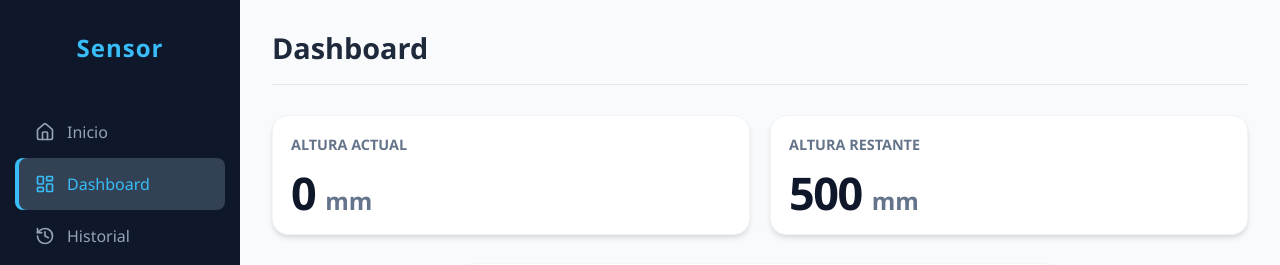
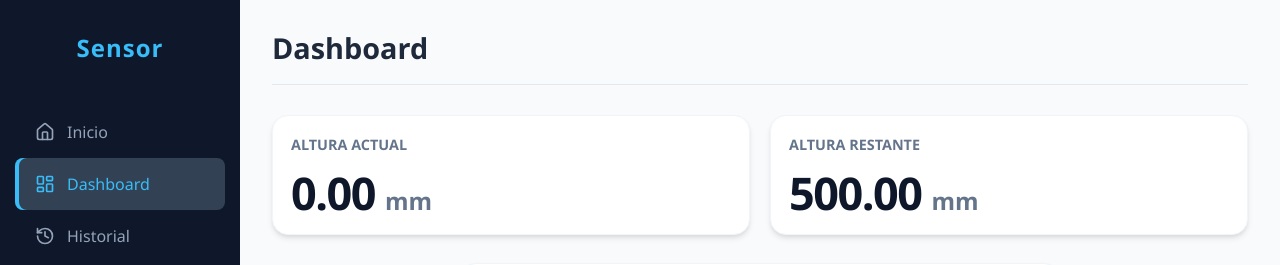
Before and after one commit to Antoovar/tesis_sensor, a React (Vite) app: page /dashboard in a window 1280 px wide. Shown: the top 265 px of the page. Built offline with nearby package versions, Linux system fonts and the light colour scheme; no server answers; the database is empty.

Commit message:
decimales

```diff
--- a/src/pages/Dashboard.jsx
+++ b/src/pages/Dashboard.jsx
@@ -51,6 +51,7 @@ function Dashboard() {
 
   const alturaMax = 500;
   const MAX_PUNTOS_GRAFICO = 90000;
+
   const opcionesHora = [
     "00:00",
     "01:00",
@@ -118,6 +119,14 @@ function Dashboard() {
     if (num < 0 || num > alturaMax) return null;
 
     return num;
+  }
+
+  function formatNumber(value, decimals = 2) {
+    const num = Number(value);
+
+    if (!Number.isFinite(num)) return "0";
+
+    return num.toFixed(decimals);
   }
 
   function formatTimestampFromDate(fecha) {
@@ -392,7 +401,7 @@ function Dashboard() {
         <div className="dashboard-card-wrap">
           <SensorCard
             titulo="Altura actual"
-            valor={alturaActualMostrada}
+            valor={formatNumber(alturaActualMostrada, 2)}
             unidad="mm"
           />
         </div>
@@ -400,7 +409,7 @@ function Dashboard() {
         <div className="dashboard-card-wrap">
           <SensorCard
             titulo="Altura restante"
-            valor={alturaMax - alturaActualMostrada}
+            valor={formatNumber(alturaMax - alturaActualMostrada, 2)}
             unidad="mm"
           />
         </div>
@@ -409,7 +418,7 @@ function Dashboard() {
           <div className="dashboard-card-wrap">
             <SensorCard
               titulo="Máx. del período"
-              valor={metricasPeriodo.max}
+              valor={formatNumber(metricasPeriodo.max, 1)}
               unidad="mm"
             />
           </div>
@@ -419,7 +428,7 @@ function Dashboard() {
           <div className="dashboard-card-wrap">
             <SensorCard
               titulo="Mín. del período"
-              valor={metricasPeriodo.min}
+              valor={formatNumber(metricasPeriodo.min, 1)}
               unidad="mm"
             />
           </div>
```
